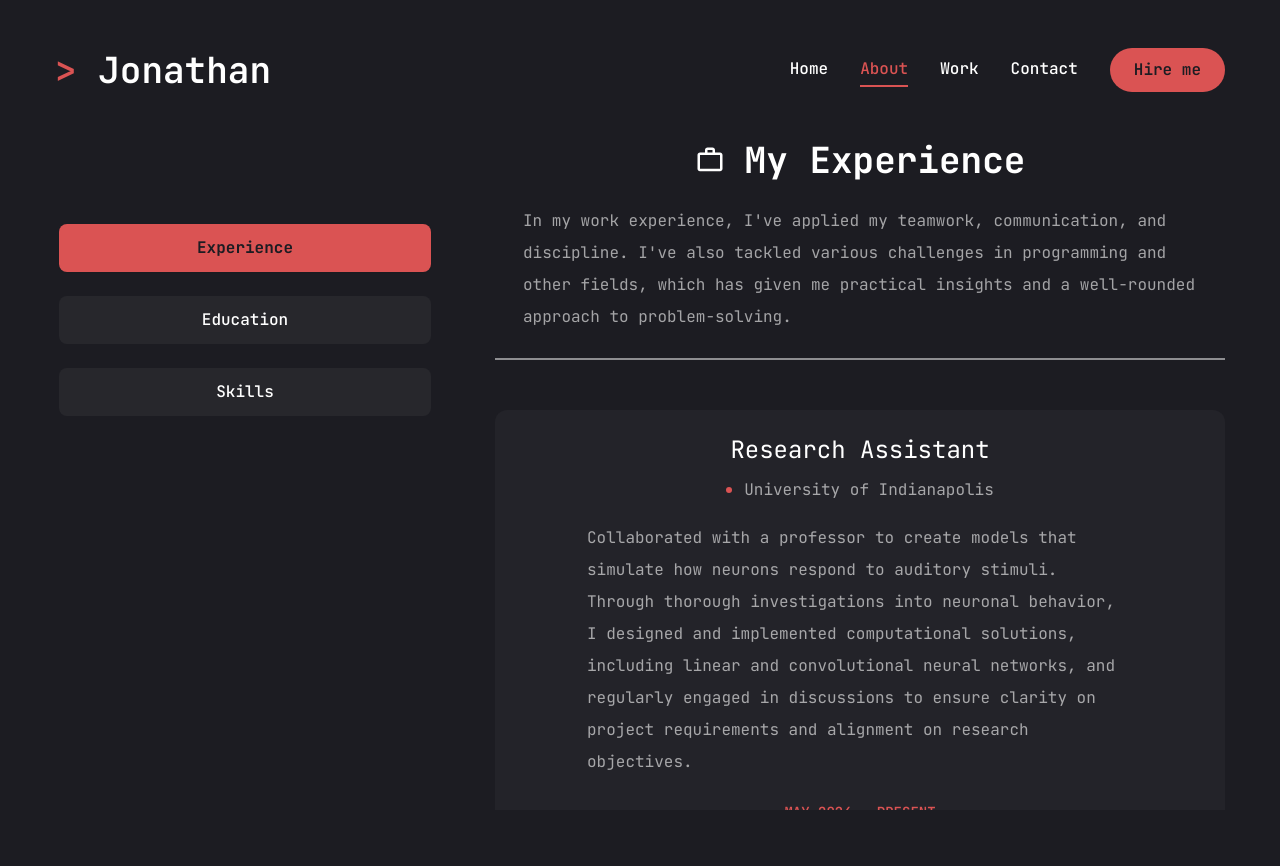
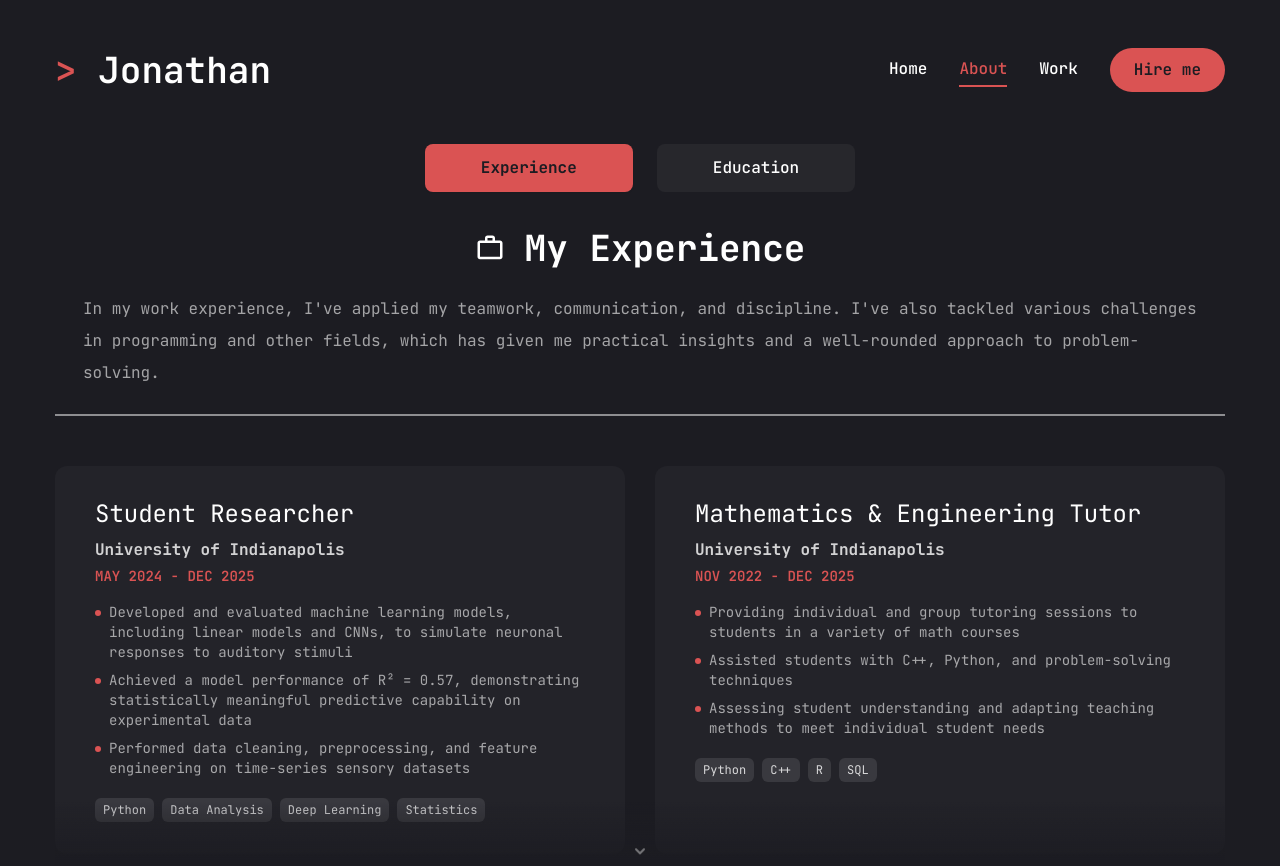
Before and after one commit to JonathanJT109/portfolio, a Next.js app: page /about in a window 1280 px wide. Before the commit the page ends 810 px from the top, so only its background shows below. Built offline with nearby package versions, Linux system fonts and the light colour scheme.

Commit message:
Changed style of about section (simplified). Removed skills. Updated resume.

```diff
--- a/app/about/page.jsx
+++ b/app/about/page.jsx
@@ -3,27 +3,62 @@
 // TODO: Add Acomplisments section
 // TODO: Make the tabs a carousel when sm or lg?
 
-import {
-  FaHtml5,
-  FaCss3,
-  FaJs,
-  FaReact,
-  FaFigma,
-  FaNodeJs,
-  FaPython
-} from "react-icons/fa"
-import { SiR, SiTableau, SiTailwindcss } from "react-icons/si"
-import { PiFileSqlDuotone } from "react-icons/pi";
-import { GoGraph } from "react-icons/go"
-import { RiGraduationCapLine, RiNextjsLine } from "react-icons/ri"
+import { useState, useEffect, useCallback } from "react";
+import { RiGraduationCapLine } from "react-icons/ri"
 import { MdWorkOutline } from "react-icons/md"
+import { HiChevronDown } from "react-icons/hi"
 
 import { Tabs, TabsContent, TabsList, TabsTrigger } from "@/components/ui/tabs"
-import { Tooltip, TooltipProvider, TooltipTrigger, TooltipContent } from "@radix-ui/react-tooltip";
 
 import { ScrollArea } from "@/components/ui/scroll-area";
 import { motion } from "framer-motion";
-import { FiTool } from "react-icons/fi";
+
+function useScrollCue() {
+  const [node, setNode] = useState(null);
+  const [showCue, setShowCue] = useState(false);
+
+  // Callback ref — fires whenever the DOM element mounts/unmounts
+  const ref = useCallback((el) => setNode(el), []);
+
+  useEffect(() => {
+    if (!node) return;
+    const viewport = node.querySelector("[data-radix-scroll-area-viewport]");
+    if (!viewport) return;
+
+    const check = () => {
+      // Radix may scroll on the viewport or its first child — pick whichever overflows
+      const el =
+        viewport.scrollHeight > viewport.clientHeight + 1
+          ? viewport
+          : viewport.firstElementChild?.scrollHeight >
+              viewport.firstElementChild?.clientHeight + 1
+            ? viewport.firstElementChild
+            : viewport;
+
+      const needsScroll = el.scrollHeight > el.clientHeight + 1;
+      const threshold = 0.95;
+      const scrollRatio = (el.scrollTop + el.clientHeight) / el.scrollHeight;
+      setShowCue(needsScroll && scrollRatio < threshold);
+    };
+
+    viewport.addEventListener("scroll", check, { passive: true });
+
+    const ro = new ResizeObserver(check);
+    ro.observe(viewport);
+
+    // Initial check + deferred re-check for post-mount layout
+    check();
+    const timer = requestAnimationFrame(check);
+
+    return () => {
+      viewport.removeEventListener("scroll", check);
+      ro.disconnect();
+      cancelAnimationFrame(timer);
+    };
+  }, [node]);
+
+  return { ref, showCue };
+}
 
 const experience = {
   title: "My Experience",
@@ -31,33 +66,47 @@ const experience = {
   items: [
     {
       company: "University of Indianapolis",
-      position: "Research Assistant",
-      duration: "May 2024 - Present",
-      description: "Collaborated with a professor to create models that simulate how neurons respond to auditory stimuli. Through thorough investigations into neuronal behavior, I designed and implemented computational solutions, including linear and convolutional neural networks, and regularly engaged in discussions to ensure clarity on project requirements and alignment on research objectives."
+      position: "Student Researcher",
+      duration: "May 2024 - Dec 2025",
+      skills: ["Python", "Data Analysis", "Deep Learning", "Statistics"],
+      bullets: [
+        "Developed and evaluated machine learning models, including linear models and CNNs, to simulate neuronal responses to auditory stimuli",
+        "Achieved a model performance of R\u00B2 = 0.57, demonstrating statistically meaningful predictive capability on experimental data",
+        "Performed data cleaning, preprocessing, and feature engineering on time-series sensory datasets",
+      ],
+    },
+    {
+      company: "University of Indianapolis",
+      position: "Mathematics & Engineering Tutor",
+      duration: "Nov 2022 - Dec 2025",
+      skills: ["Python", "C++", "R", "SQL"],
+      bullets: [
+        "Providing individual and group tutoring sessions to students in a variety of math courses",
+        "Assisted students with C++, Python, and problem-solving techniques",
+        "Assessing student understanding and adapting teaching methods to meet individual student needs",
+      ],
+    },
+    {
+      company: "Roche",
+      position: "Roche Academy Intern",
+      duration: "May 2025 - Aug 2025",
+      skills: ["Python", "AWS", "Deep Learning", "SQL", "Git"],
+      bullets: [
+        "Designed and implemented an AI-driven system to support engineers with instrument troubleshooting using structured and unstructured data",
+        "Redesigned the help-article creation workflow, increasing productivity by 125x compared to previous systems",
+        "Implemented an AI agent architecture integrating an LLM, task-specific tools, and decision logic to automate information retrieval",
+      ],
     },
     {
       company: "Exploradoor Inc.",
       position: "IT Assistant",
-      duration: "2022 - Present",
-      description: "As an IT Assistant at Exploradoor, I have enhanced the company's online visibility by strategically leveraging digital advertising platforms. I conducted thorough research on various promotional methods, both traditional and online, to boost our marketing efforts. Additionally, I implemented and managed Google solutions, significantly optimizing collaboration and productivity within the organization.",
-    },
-    {
-      company: "Kirby Risk",
-      position: "Production Build",
-      duration: "May 2024 - August 2024",
-      description: "As a Production Builder at Kirby Risk from May to August 2024, I produced and tested electrical harnesses by assembling and connecting wires and plugs according to detailed manuals, ensuring their functionality before integration into Caterpillar machines. I adapted to dynamic work conditions by rapidly learning and memorizing various harness designs, showcasing my troubleshooting skills and attention to precision.",
-    },
-    {
-      company: "Univesity of Indianapolis",
-      position: "Mathematics & Engineering Tutor",
-      duration: "November 2022 - December 2023",
-      description: "As a Mathematics & Engineering Tutor at the University of Indianapolis, I provided individual and group tutoring sessions across various math courses. I assessed student understanding and adapted my teaching methods to effectively meet their unique needs, fostering a supportive learning environment.",
-    },
-    {
-      company: "Purdue's Institute for National Security",
-      position: "Mobile App Research",
-      duration: "February 2023 - May 2023",
-      description: "During my Mobile App Research role at Purdue’s Institute for National Security from February to May 2023, I designed proposals, a business model, and prototype samples for a network app intended for the Air Force Research Lab Midwest Regional Hub. I actively participated in weekly meetings with the project team to discuss app design features and financial models, contributing to the development of a comprehensive project strategy.",
+      duration: "May 2022 - Oct 2024",
+      skills: ["HTML", "CSS", "JavaScript", "Figma", "Google Solutions"],
+      bullets: [
+        "Supported data-driven digital tools and internal software systems",
+        "Followed structured processes for system configuration, troubleshooting, and documentation",
+        "Improved operational efficiency through reliable technical support and clear communication",
+      ],
     },
   ]
 }
@@ -69,78 +118,31 @@ const education = {
     {
       institution: "University of Indianapolis",
       degree: "Bachelor's in Sciences",
-      area: "Major in Computer Science and Data Science",
-      duration: "Aug 2022 - (Exp) Dec 2025",
+      area: "Computer & Data Science Major",
+      duration: "Aug 2022 - Dec 2025",
+      accomplishments: [
+        "Dean's List recognition for multiple semesters",
+        "Conducted undergraduate research on auditory neuron modeling",
+        "Served as Mathematics & Engineering tutor for peers",
+      ],
     },
     {
       institution: "West Lafayette Jr/Sr High School",
-      degree: "High School Diploma with Honors",
-      duration: "2019-2022",
-    },
-  ]
-}
-
-const skills = {
-  icon: "/",
-  title: "My Skills",
-  description: "Throughout my academic journey, I’ve picked up some great skills like teamwork, collaboration, and communication. But I didn’t stop there—I’ve spent time outside of school diving into all sorts of interesting topics. This has helped me gain knowledge not just in tech but in other areas too. It’s been a fun way to learn and develop a mix of skills that I can use in school and beyond!",
-  skillList: [
-    {
-      icon: <FaHtml5 />,
-      name: "html 5",
-    },
-    {
-      icon: <FaCss3 />,
-      name: "CSS 3",
-    },
-    {
-      icon: <FaJs />,
-      name: "javaScript",
-    },
-    {
-      icon: <FaReact />,
-      name: "reactJs",
-    },
-    {
-      icon: <FaFigma />,
-      name: "figma",
-    },
-    {
-      icon: <FaNodeJs />,
-      name: "nodeJs",
-    },
-    {
-      icon: <SiTailwindcss />,
-      name: "tailwind",
-    },
-    {
-      icon: <FaPython />,
-      name: "Python",
-    },
-    {
-      icon: <SiR />,
-      name: "R",
-    },
-    {
-      icon: <SiTableau />,
-      name: "Tableau",
-    },
-    {
-      icon: <PiFileSqlDuotone />,
-      name: "SQL",
-    },
-    {
-      icon: <GoGraph />,
-      name: "Data Analysis & Visualization",
-    },
-    {
-      icon: <RiNextjsLine />,
-      name: "NextJS",
+      degree: "High School Diploma",
+      duration: "Sep 2019 - May 2022",
+      accomplishments: [
+        "Graduated with Honors distinction",
+        "Participated in STEM-focused extracurricular activities",
+        "Developed foundational programming skills",
+      ],
     },
   ]
 }
 
 const Resume = () => {
+  const expScroll = useScrollCue();
+  const eduScroll = useScrollCue();
+
   return (
     <motion.div
       initial={{ opacity: 0 }}
@@ -158,16 +160,14 @@ const Resume = () => {
       <div className="container mx-auto">
         <Tabs
           defaultValue="experience"
-          className="flex flex-col xl:flex-row gap-[60px]"
+          className="flex flex-col gap-8"
         >
-          <TabsList className="flex xl:mt-20 xl:flex-col w-full xl:max-w-[380px] mx-auto
-            xl:mx-0 gap-6">
+          <TabsList className="flex flex-row justify-center gap-4 sm:gap-6 mx-auto w-auto">
             <TabsTrigger value="experience">Experience</TabsTrigger>
             <TabsTrigger value="education">Education</TabsTrigger>
-            <TabsTrigger value="skills">Skills</TabsTrigger>
           </TabsList>
 
-          <div className="min-h-[75vh] w-full">
+          <div className="w-full">
             <TabsContent
               value="experience"
               className="w-full"
@@ -186,36 +186,46 @@ const Resume = () => {
                 </p>
                 <div className="border border-white/50 my-0"></div>
                 <span></span>
+                <div className="relative" ref={expScroll.ref}>
                   <ScrollArea className="h-[400px]">
-                  <ul className="grid grid-cols-1 gap-[30px]">
+                    <ul className="grid grid-cols-1 lg:grid-cols-2 gap-[30px] pb-12">
                       {experience.items.map((item, index) => {
                         return (
                            <li
                             key={index}
-                          className="bg-[#232329] py-6
-                          px-10 rounded-xl flex flex-col justify-center
-                          items-center lg:items-start gap-1"
+                            className="bg-[#232329] py-8
+                            px-10 rounded-xl flex flex-col justify-start
+                            items-start gap-1"
                           >
                             <h3
-                            className="text-2xl max-w-[260px] mb-1
-                            text-center mx-auto"
+                              className="text-2xl w-full mb-1"
                             >
                               {item.position}
                             </h3>
-                          <div className="flex items-center gap-3 mx-auto">
-                            <span className="w-[6px] h-[6px] rounded-full
-                              bg-accent"></span>
-                            <p className="text-white/60">{item.company}</p>
+                            <p className="text-white/80 text-base font-bold">{item.company}</p>
+                            <span className="text-accent text-sm font-semibold uppercase">{item.duration}</span>
+                            <ul className="mt-3 flex flex-col gap-2 text-left w-full">
+                              {item.bullets.map((bullet, bIndex) => (
+                                <li key={bIndex} className="flex items-start gap-2">
+                                  <span className="w-[6px] h-[6px] rounded-full bg-accent mt-2 shrink-0"></span>
+                                  <p className="text-white/60 text-sm">{bullet}</p>
+                                </li>
+                              ))}
+                            </ul>
+                            <div className="flex flex-wrap gap-2 mt-4">
+                              {item.skills.map((skill, sIndex) => (
+                                <span key={sIndex} className="text-xs bg-white/10 text-white/80 px-2 py-1 rounded-md">{skill}</span>
+                              ))}
                             </div>
-                          <p className="text-white/60 mx-[8%] text-left mt-3 mb-5">
-                            {item.description}
-                          </p>
-                          <span className="text-accent text-sm mx-auto font-semibold uppercase">{item.duration}</span>
                           </li>
                         );
                       })}
                     </ul>
                   </ScrollArea>
+                  <div className={`absolute bottom-0 left-0 right-0 h-16 bg-gradient-to-t from-primary to-transparent pointer-events-none flex items-end justify-center pb-1 transition-opacity duration-300 ${expScroll.showCue ? "opacity-100" : "opacity-0"}`}>
+                    <HiChevronDown className="text-white/40 text-xl animate-bounce" />
+                  </div>
+                </div>
               </div>
             </TabsContent>
 
@@ -236,83 +246,46 @@ const Resume = () => {
                   {education.description}
                 </p>
                 <div className="border border-white/50 my-0"></div>
+                <div className="relative" ref={eduScroll.ref}>
                   <ScrollArea className="h-[400px]">
-                  <ul className="grid grid-cols-1 lg:grid-cols-2 gap-[30px]">
+                    <ul className="grid grid-cols-1 lg:grid-cols-2 gap-[30px] pb-12">
                       {education.items.map((item, index) => {
                         return (
                           <li
                             key={index}
                             className="bg-[#232329] py-8
-                          px-10 rounded-xl flex flex-col justify-center
-                          items-center lg:items-start gap-1"
+                            px-10 rounded-xl flex flex-col justify-start
+                            items-start gap-1"
                           >
                             <h3
-                            className="text-xl max-w-[260px] mb-2
+                              className="text-xl w-full mb-2
                               text-center lg:text-left"
                             >
                               {item.degree}
                             </h3>
-                          <div className="flex items-center gap-3">
-                            <span className="w-[6px] h-[6px] rounded-full
-                              bg-accent"></span>
-                            <p className="text-white/60">{item.institution}</p>
-                          </div>
+                            <p className="text-white/80 text-base font-bold">{item.institution}</p>
+                            {item.area && (
                               <p className="text-white/90 italic">{item.area}</p>
+                            )}
                             <span className="text-accent font-semibold uppercase">{item.duration}</span>
+                            {item.accomplishments && item.accomplishments.length > 0 && (
+                              <ul className="mt-3 flex flex-col gap-2 text-left w-full">
+                                {item.accomplishments.map((acc, accIndex) => (
+                                  <li key={accIndex} className="flex items-start gap-2">
+                                    <span className="w-[6px] h-[6px] rounded-full bg-accent mt-2 shrink-0"></span>
+                                    <p className="text-white/60 text-sm">{acc}</p>
+                                  </li>
+                                ))}
+                              </ul>
+                            )}
                           </li>
                         );
                       })}
                     </ul>
                   </ScrollArea>
+                  <div className={`absolute bottom-0 left-0 right-0 h-16 bg-gradient-to-t from-primary to-transparent pointer-events-none flex items-end justify-center pb-1 transition-opacity duration-300 ${eduScroll.showCue ? "opacity-100" : "opacity-0"}`}>
+                    <HiChevronDown className="text-white/40 text-xl animate-bounce" />
                   </div>
-            </TabsContent>
-
-            <TabsContent
-              value="skills"
-              className="w-full h-full"
-            >
-              <div className="flex flex-col gap-[30px]">
-                <div className="flex flex-col gap-[30px] text-center xl:text-left">
-                  <div className="flex mx-auto items-center gap-5">
-                    <FiTool className="text-3xl" />
-                    <h3 className="text-4xl font-bold">{skills.title}</h3>
-                  </div>
-                  <p
-                    className="text-white/60 mx-7"
-                  >
-                    {skills.description}
-                  </p>
-                  <div className="border border-white/50 my-0"></div>
-                  <ScrollArea className="h-[400px]">
-                    <ul className="grid grid-cols-2 sm:grid-cols-3 md:grids-cols-4
-                    gap-4 xl:gap-[30px]">
-                      {skills.skillList.map((skill, index) => {
-                        return (
-                          <li key={index}>
-                            <TooltipProvider delayDuration={100}>
-                              <Tooltip>
-                                <TooltipTrigger
-                                  className="w-full h-[150px] bg-[#232329]
-                                rounded-xl flex justify-center items-center
-                                group"
-                                >
-                                  <div
-                                    className="text-6xl group-hover:text-accent
-                                  transition-all duration-300"
-                                  >
-                                    {skill.icon}
-                                  </div>
-                                </TooltipTrigger>
-                                <TooltipContent className="bg-accent px-2 rounded-lg">
-                                  <p className="capitalize">{skill.name}</p>
-                                </TooltipContent>
-                              </Tooltip>
-                            </TooltipProvider>
-                          </li>
-                        );
-                      })}
-                    </ul>
-                  </ScrollArea>
                 </div>
               </div>
             </TabsContent>
--- a/components/Nav.jsx
+++ b/components/Nav.jsx
@@ -19,10 +19,6 @@ const links = [
     {
         name: "work",
         path: "/work",
-  },
-  {
-    name: "contact",
-    path: "/contact",
     },
 ]
 
--- a/components/ui/tabs.jsx
+++ b/components/ui/tabs.jsx
@@ -22,7 +22,7 @@ const TabsTrigger = React.forwardRef(({ className, ...props }, ref) => (
   <TabsPrimitive.Trigger
     ref={ref}
     className={cn(
-      "inline-flex items-center w-full bg-[#27272c] justify-center whitespace-nowrap text-white rounded-lg p-3 text-base font-medium ring-offset-white transition-all disabled:pointer-events-none disabled:opacity-50 data-[state=active]:bg-accent data-[state=active]:text-primary data-[state=active]:font-bold data-[state=active]:shadow-sm",
+      "inline-flex items-center bg-[#27272c] justify-center whitespace-nowrap text-white rounded-lg px-14 py-3 text-base font-medium ring-offset-white transition-all disabled:pointer-events-none disabled:opacity-50 data-[state=active]:bg-accent data-[state=active]:text-primary data-[state=active]:font-bold data-[state=active]:shadow-sm",
       className
     )}
     {...props} />
```
Also changed, not shown: 2 other files (tests, documents, lock files or other folders). Lines whose indentation alone changed are shown as unchanged.
